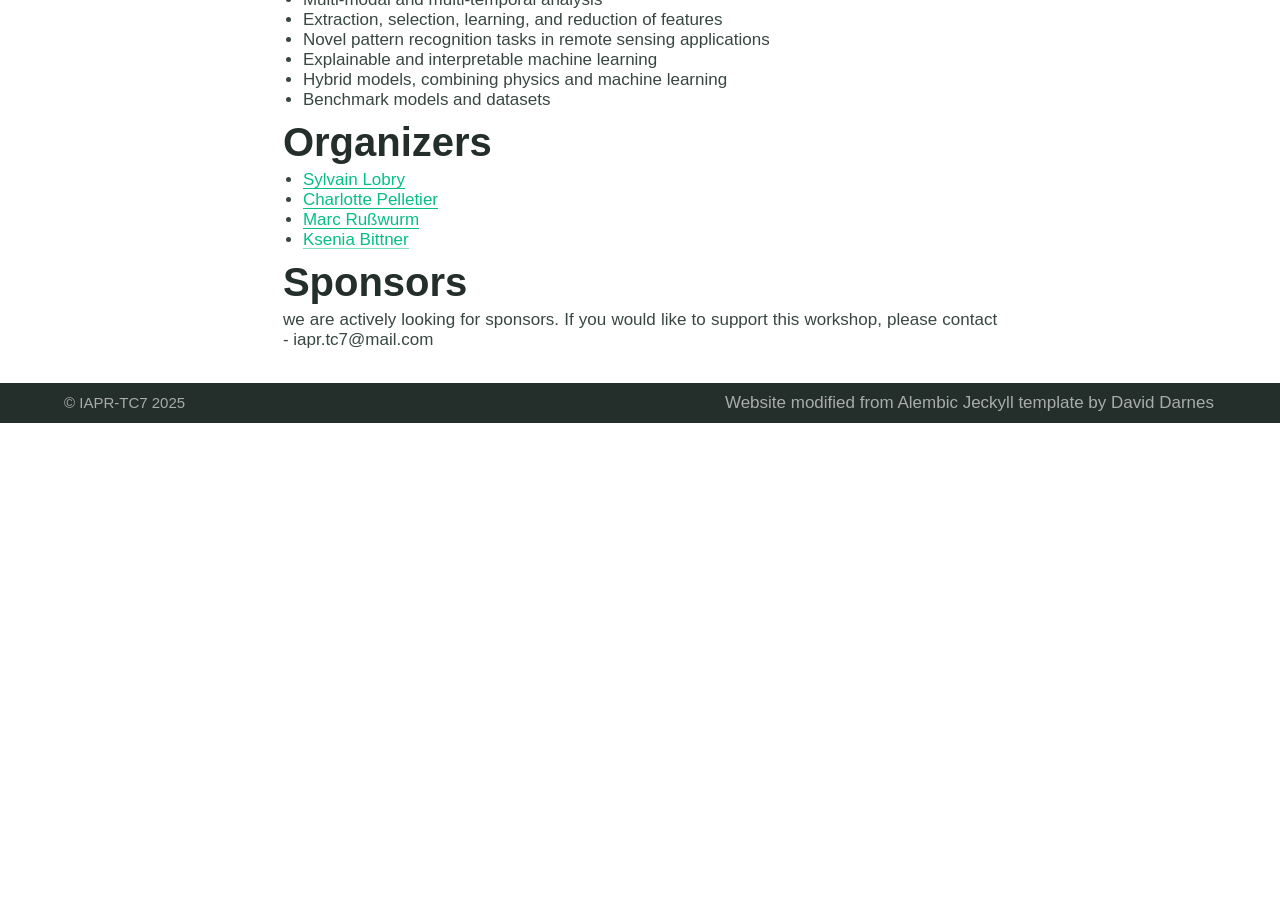
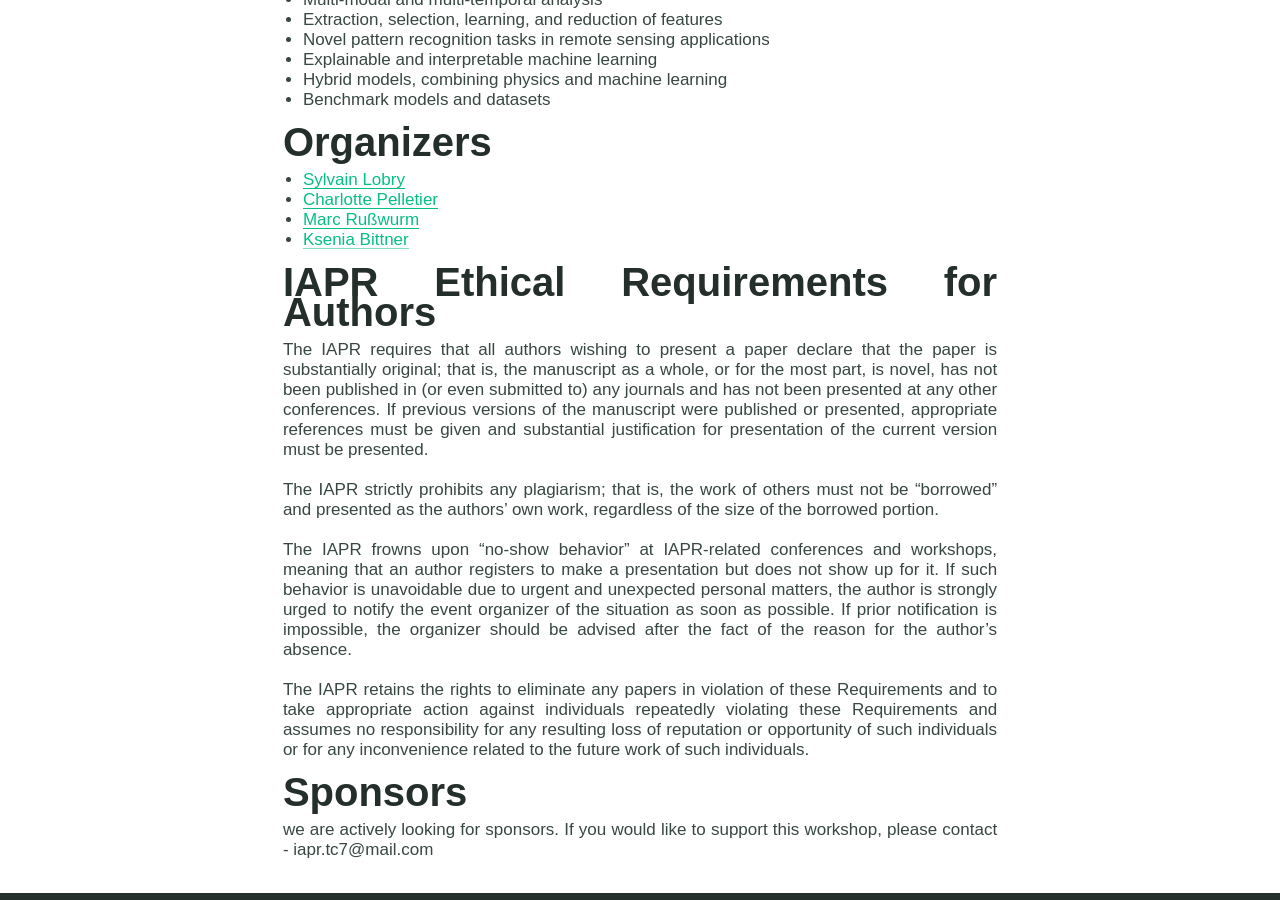
Before and after one commit to IAPR-TC7/iapr-tc7.github.io, a Jekyll site: the page built from prrs2026.md, in a window 1280 px wide and 900 px high, scrolled down 803 px. Built offline with Jekyll 4.4.1, drawn with Linux system fonts in a browser that asks for light colours; before the commit the page ends 1226 px from its top, so only the background shows below that.

Commit message:
Update organizers and add ethical requirements section
Added IAPR Ethical Requirements for Authors section and updated organizer links.

```diff
--- a/prrs2026.md
+++ b/prrs2026.md
@@ -28,8 +28,18 @@ With the increase of availability of images and the importance of climate change
 # Organizers
 * [Sylvain Lobry](https://www.sylvainlobry.com/)
 * [Charlotte Pelletier](https://sites.google.com/site/charpelletier/)
-* [Marc Rußwurm](https://www.sylvainlobry.com/)
-* [Ksenia Bittner](https://www.linkedin.com/in/dr-rer-nat-ksenia-bittner-409177a1)
+* [Marc Rußwurm](https://marcrusswurm.com)
+* [Ksenia Bittner](https://ksenia-bittner.webnode.page)
+
+# IAPR Ethical Requirements for Authors
+
+The IAPR requires that all authors wishing to present a paper declare that the paper is substantially original; that is, the manuscript as a whole, or for the most part, is novel, has not been published in (or even submitted to) any journals and has not been presented at any other conferences. If previous versions of the manuscript were published or presented, appropriate references must be given and substantial justification for presentation of the current version must be presented.
+
+The IAPR strictly prohibits any plagiarism; that is, the work of others must not be “borrowed” and presented as the authors’ own work, regardless of the size of the borrowed portion.
+
+The IAPR frowns upon “no-show behavior” at IAPR-related conferences and workshops, meaning that an author registers to make a presentation but does not show up for it. If such behavior is unavoidable due to urgent and unexpected personal matters, the author is strongly urged to notify the event organizer of the situation as soon as possible. If prior notification is impossible, the organizer should be advised after the fact of the reason for the author’s absence.
+
+The IAPR retains the rights to eliminate any papers in violation of these Requirements and to take appropriate action against individuals repeatedly violating these Requirements and assumes no responsibility for any resulting loss of reputation or opportunity of such individuals or for any inconvenience related to the future work of such individuals.
 
 # Sponsors
 
```
